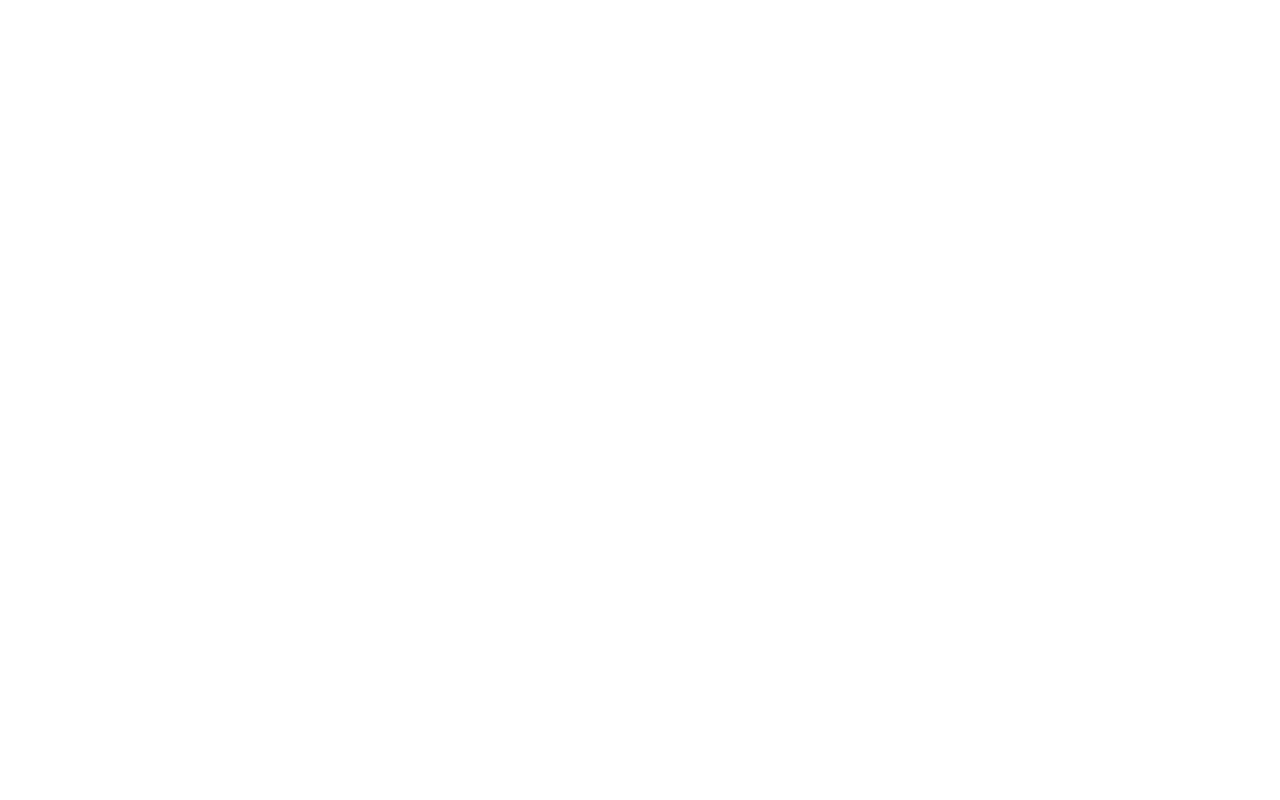
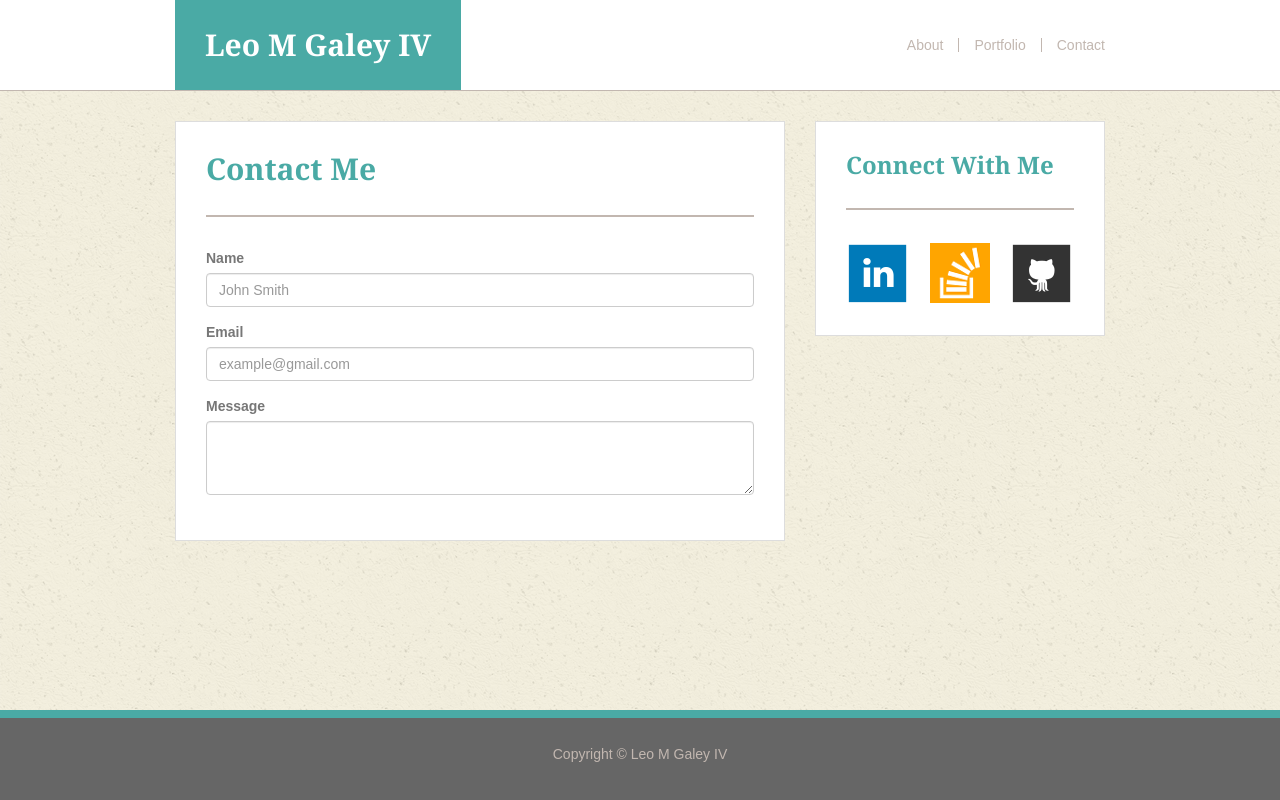
Before and after one commit to leogaley/Bootstrap-Portfolio, a plain HTML site: page contact.html in a window 1280 px wide. Drawn offline with nearby package versions, Linux system fonts and the light colour scheme.

Commit message:
final push including notes

```diff
--- a/assets/css/style.css
+++ b/assets/css/style.css
@@ -15,20 +15,19 @@ html{
 	position:relative;
 }
 
+
+/*make room for footer*/
 body {
 	margin-bottom:98px;
 }
 
-
-#main-container {
-	/*background-color:green;*/
+/*set max width just to match to original specs*/
+.container {
+	max-width:960px;
+	width:100%;
 }
 
-.container {
-	max-width:960px;
-}
-
-
+/*overriding bootstrap...will avoid in the future*/
 .navbar-default {
 	background-color:white;
 	margin-bottom:0px;
@@ -36,7 +35,7 @@ body {
 
 }
 
-/*.nav li a {*/
+
 .navbar-default .navbar-nav>li>a{
 	height:14px;
 	line-height: 14px;
@@ -58,23 +57,30 @@ body {
     font-size: 30px;
     line-height: 90px;
     background-color:#4aaaa5;
-    margin-left:0px !important;
+    margin-left:0px;
     font-weight:600;
+}
+
+/*bootstrap default is to turn background white (no good on white text)*/
+.navbar-default .navbar-brand:hover {
+    background-color: #4aaaa5;
+
 }
 
 .navbar-brand,h1,h2,h3{
 	font-family:'Georgia', Times, 'Times New Roman', serif;
 }
 
-/*div.portfolio-image:nth-child(n+3)*/
-div.portfolio-image:nth-of-type(n+3) {
-	margin-top:30px;
 
+/*.portfolio-panel:nth-child(n+3) {
+	margin-top:30px; }*/
+
+/*gave up after dozens of tries to get nth child, nth of type to work. will try in future.
+this class gives top padding to all portfolio rows after the first one*/
+.row2 {
+	padding-top:30px;
 }
 
-/*[class*="col-"]{
-	border:1px solid black;
-}*/
 
 .panel {
 	border:1px #dddddd solid;
@@ -83,6 +89,7 @@ div.portfolio-image:nth-of-type(n+3) {
 	margin-top:30px;
 
 }
+
 
 #aboutMeImage{
 	float:left;
@@ -100,6 +107,7 @@ div.portfolio-image:nth-of-type(n+3) {
 	position:relative;
 }
 
+/*absolute positioning to overlay image*/
 .portfolio-banner{
 	background-color:#4aaaa5;
 	color:white;
@@ -112,6 +120,7 @@ div.portfolio-image:nth-of-type(n+3) {
 	text-align:center;
 	padding:20px 0;
 	line-height:0;
+	max-width:270px;
 }
 
 .panel>.panel-heading{
@@ -127,6 +136,9 @@ div.portfolio-image:nth-of-type(n+3) {
     color: #4aaaa5;
 }
 
+
+/*on homework one I calculated the pixels...this is way easier.  this switches to float left when it moves to full
+screen width*/
 #connect-links {
   	display: flex;
 	justify-content:space-between;
@@ -134,7 +146,6 @@ div.portfolio-image:nth-of-type(n+3) {
 
 
 footer {
-    /*clear: both;*/
     background-color: #666666;
     border-top: 8px #4aaaa5 solid;
     height: 90px;
@@ -145,6 +156,9 @@ footer {
     bottom:0;
 
 }
+
+/*having a heck of a time with vertical text centering - is line-height the typical way to do it?
+seems to be most effective way. */
 .footer .container {
 	height:100%;
 	line-height:70px;
@@ -153,7 +167,15 @@ footer {
 	display:inline-block;
 	vertical-align:middle;
 }
-/*// Large devices (desktops, 992px and up)*/
+
+#message {
+	resize:vertical;
+}
+
+/*Certainly could have avoided these media queries more (and will next time), but for
+the most part I was able to avoid using them for column widths and let bootstrap do
+that part. Got lazy on the navbar, should utilize bootstrap grid for that*/
+
 @media (max-width: 991px) {
 
 
@@ -171,7 +193,7 @@ footer {
 
 }
 
-/*// Medium devices (tablets, 768px and up)*/
+
 @media (max-width: 767px) {
 	#connect-text {
 		font-size:24px;
@@ -215,7 +237,6 @@ footer {
 
 
 
-// Small devices (landscape phones, 576px and up)*/
 @media (max-width: 575px) {
 
 
--- a/contact.html
+++ b/contact.html
@@ -0,0 +1,114 @@
+<!DOCTYPE html>
+
+<html lang="en">
+
+<head>
+	<meta charset="UTF-8">
+	<meta name="viewport" content="width=device-width, initial-scale=1">
+	<link rel="stylesheet" type="text/css" href="assets/css/reset.css">
+	<link rel="stylesheet" href="https://maxcdn.bootstrapcdn.com/bootstrap/3.3.7/css/bootstrap.min.css">
+	<script src="https://ajax.googleapis.com/ajax/libs/jquery/3.2.0/jquery.min.js"></script>
+	<script src="https://maxcdn.bootstrapcdn.com/bootstrap/3.3.7/js/bootstrap.min.js"></script>
+	<link rel="stylesheet" href="assets/css/style.css">
+	<title>About Me - Leo Galey</title>
+</head>
+
+<body>
+	<nav class="navbar-default">
+  		<div class="container">
+    		<div class="navbar-header">
+      			<a class="navbar-brand" href="#">Leo M Galey IV</a>
+    		</div>
+    		<ul class="nav navbar-nav navbar-right">
+		      <li><a href="index.html">About</a></li>
+
+		      <li><a href="portfolio.html">Portfolio</a></li>
+		      <li><a id="contact" href="contact.html">Contact</a></li>
+		    </ul>
+  		</div>
+	</nav>
+
+	<div id="main-container">
+		<div class="container">
+			<div class="row">
+				<div class="col-sm-8">
+					<div class="panel">
+						<div class="panel-heading">
+							<h2>Contact Me</h2>
+						</div>
+						<div class="panel-body">
+
+							<!-- use ids for non-bootstrap styling -->
+							<form>
+								<div class="form-group">
+								    <label for="name">Name</label>
+								    <input type="text" class="form-control" id="name"
+								    	placeholder="John Smith">
+								</div>
+								<div class="form-group">
+								    <label for="email">Email</label>
+								    <input type="email" class="form-control" id="email"
+								    	placeholder="example@gmail.com">
+								</div>
+
+								<div class="form-group">
+								    <label for="message">Message</label>
+								    <textarea class="form-control" id="message" rows="3"></textarea>
+								</div>
+							</form>
+
+
+						</div>
+
+					</div>
+
+				</div>
+
+				<div class="col-sm-4">
+
+						<div class="panel">
+
+							<div class="panel-heading">
+								<h3 id="connect-text">Connect With Me</h3>
+							</div>
+
+							<div class="panel-body" >
+								<div class="row">
+									<div id="connect-links" class="col-lg-12">
+										<a target="_blank" href="https://www.linkedin.com/in/leo-galey-b9a1245b/"><img class="img-responsive" id="linkedin" src="assets/images/linkedin_2.png" alt="LinkedIn Link"></a>
+									<!-- </div> -->
+
+									<!-- <div class="col-lg-4"> -->
+										<a target="_blank" href="https://stackoverflow.com/users/8481334/leo-galey?" ><img class="img-responsive" id="stackoverflow" src="assets/images/stackoverflow_3.png" alt="Stack Overflow Link"></a>
+									<!-- </div> -->
+
+									<!-- <div class="col-lg-4"> -->
+										<a target="_blank" href="https://github.com/leogaley"><img class="img-responsive"  id="github" src="assets/images/github_2.png" alt="Github Link"></a>
+									</div>
+								</div>
+							</div>
+
+						</div>
+				</div>
+
+
+
+			</div>
+
+		</div>
+
+	</div>
+
+
+
+    <footer class="footer text-center">
+      <div class="container">
+        <div class="footer-content">
+        	Copyright &copy; Leo M Galey IV
+        </div>
+      </div>
+    </footer>
+
+</body>
+
+</html>
```
Also changed, not shown: index.html (+2 -1 lines), portfolio.html (+29 -26 lines).
